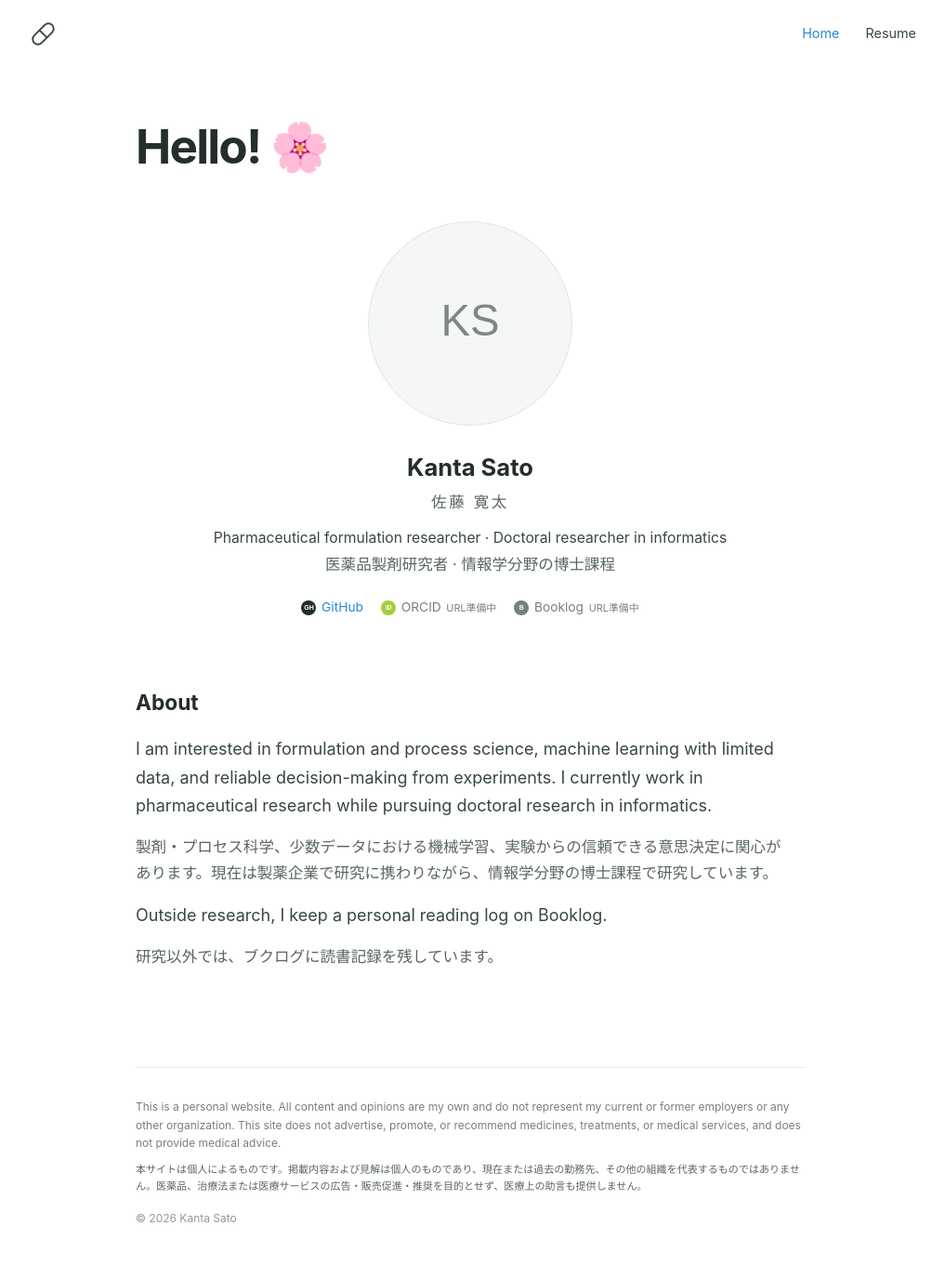
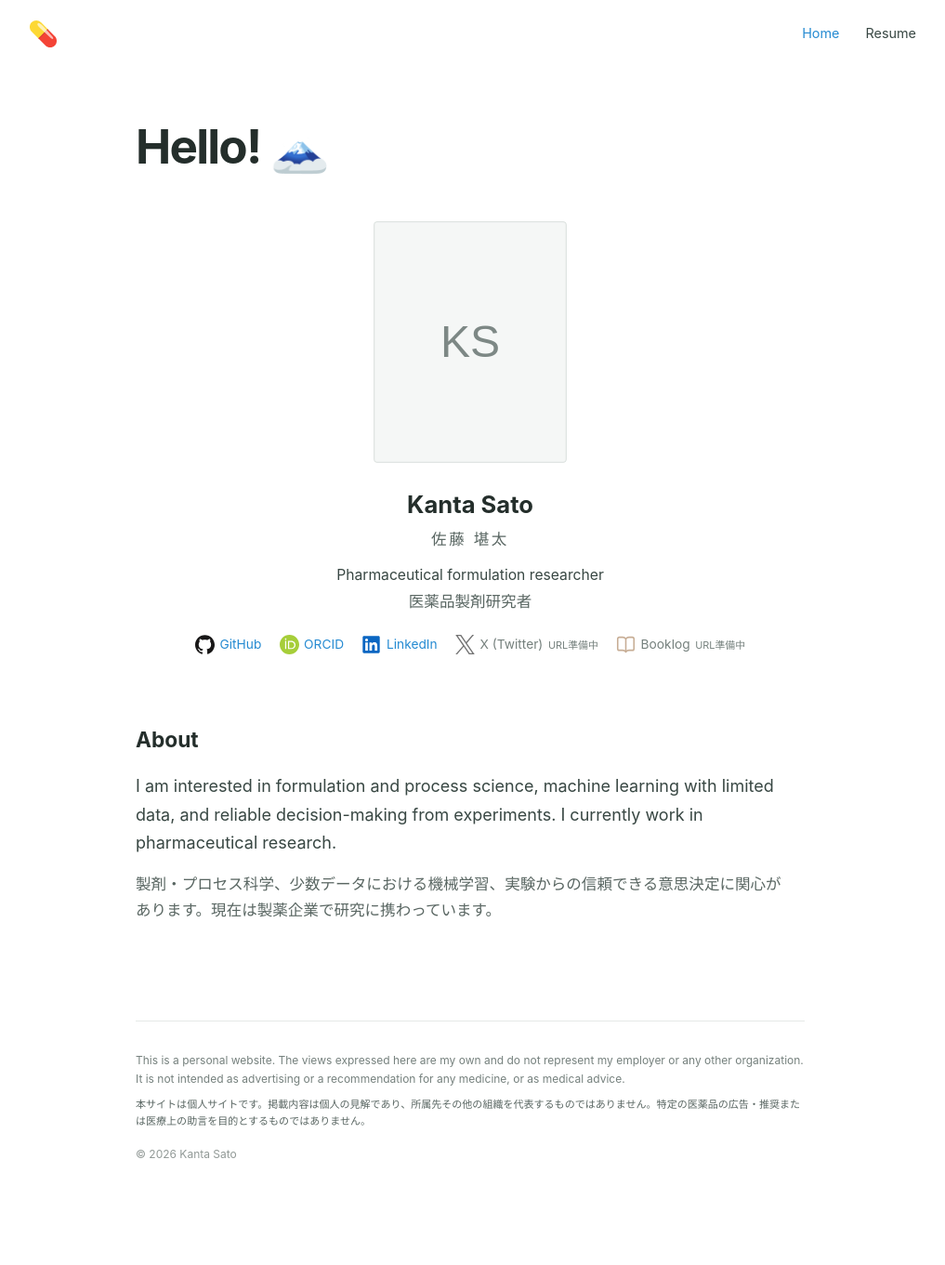
Before and after one commit to kanta-s/kanta-s.github.io, a Jekyll site: the page built from index.html, in a window 1280 px wide. Shown: the whole page at 93% size, without its empty margins (134-1151 px from the left). Built offline with Jekyll 4.4.1, drawn with Linux system fonts in a browser that asks for light colours; after the commit the page ends 1291 px from its top, so only the background shows below that.

Commit message:
Update profile details and social icons

```diff
--- a/_config.yml
+++ b/_config.yml
@@ -1,5 +1,5 @@
 title: Kanta Sato
-description: The personal website of Kanta Sato, a pharmaceutical formulation researcher and doctoral researcher in informatics.
+description: The personal website of Kanta Sato, a pharmaceutical formulation researcher.
 lang: en
 url: "https://kanta-s.github.io"
 baseurl: ""
@@ -7,10 +7,13 @@ permalink: pretty
 
 profile:
   github: "https://github.com/kanta-s"
-  orcid:
+  orcid: "https://orcid.org/0009-0006-1069-4191"
+  linkedin: "https://jp.linkedin.com/in/kanta-sato-5b7b64196"
+  twitter:
   booklog:
 
 exclude:
   - README.md
+  - THIRD_PARTY_NOTICES.md
   - Gemfile
   - Gemfile.lock
--- a/_layouts/default.html
+++ b/_layouts/default.html
@@ -27,8 +27,8 @@
 
       <footer class="site-footer">
         <div class="footer-inner">
-          <p>This is a personal website. All content and opinions are my own and do not represent my current or former employers or any other organization. This site does not advertise, promote, or recommend medicines, treatments, or medical services, and does not provide medical advice.</p>
-          <p lang="ja">本サイトは個人によるものです。掲載内容および見解は個人のものであり、現在または過去の勤務先、その他の組織を代表するものではありません。医薬品、治療法または医療サービスの広告・販売促進・推奨を目的とせず、医療上の助言も提供しません。</p>
+          <p>This is a personal website. The views expressed here are my own and do not represent my employer or any other organization. It is not intended as advertising or a recommendation for any medicine, or as medical advice.</p>
+          <p lang="ja">本サイトは個人サイトです。掲載内容は個人の見解であり、所属先その他の組織を代表するものではありません。特定の医薬品の広告・推奨または医療上の助言を目的とするものではありません。</p>
           <p class="copyright">© {{ 'now' | date: '%Y' }} Kanta Sato</p>
         </div>
       </footer>
--- a/assets/css/style.scss
+++ b/assets/css/style.scss
@@ -1,17 +1,17 @@
 ---
 ---
-:root{--ink:#384743;--heading:#242e2b;--muted:#75807d;--line:#e5e9e7;--link:#268bd2;--orcid:#a6ce39}
+:root{--ink:#384743;--heading:#242e2b;--muted:#75807d;--line:#e5e9e7;--link:#268bd2}
 *{box-sizing:border-box}
 html{background:#fff;color:var(--ink);scroll-behavior:smooth}
 body{min-height:100vh;margin:0;background:#fff;color:var(--ink);font-family:"PT Sans",-apple-system,BlinkMacSystemFont,"Segoe UI","Yu Gothic","Hiragino Kaku Gothic ProN",Arial,sans-serif;font-size:18px;line-height:1.68;text-rendering:optimizeLegibility}
 a{color:var(--link)}a:focus-visible{outline:2px solid var(--link);outline-offset:4px}
 .site-shell{min-height:100vh;display:flex;flex-direction:column}.site-header{background:#fff}
 .header-inner{width:min(90%,960px);min-height:72px;margin-inline:auto;display:flex;align-items:center;justify-content:space-between;gap:2rem}
-.brand-mark{width:40px;height:40px;display:inline-grid;place-items:center;text-decoration:none}.brand-mark img{width:27px;height:27px;display:block}
+.brand-mark{width:40px;height:40px;display:inline-grid;place-items:center;text-decoration:none}.brand-mark img{width:31px;height:31px;display:block}
 .main-nav{display:flex;gap:1.75rem;font-size:.9rem}.main-nav a{padding:.35rem 0;color:var(--ink);text-decoration:none}.main-nav a:hover,.main-nav a[aria-current=page]{color:var(--link)}
 .page-frame{width:min(88%,720px);margin-inline:auto;flex:1;padding:3.5rem 0 5.5rem}h1,h2,h3,dt{color:var(--heading)}h1{margin:0 0 3.2rem;font-size:clamp(2.25rem,7vw,3.2rem);font-weight:700;letter-spacing:-.035em;line-height:1.15}h2{margin:0 0 1rem;font-size:1.42rem;font-weight:700}p{margin:0 0 1rem}p[lang=ja],dd[lang=ja]{color:#596662;font-size:.92em}
-.profile-intro{text-align:center}.portrait{width:clamp(168px,28vw,220px);aspect-ratio:1;margin:0 auto 1.5rem;display:block;border-radius:50%}.profile-intro h2{margin-bottom:0;font-size:1.6rem}.name-japanese{margin:.1rem 0 .75rem;color:var(--muted);font-size:.82rem;letter-spacing:.16em}.role-line{margin:0;font-size:.98rem}.role-line-ja{margin-top:.05rem;color:var(--muted);font-size:.84rem}
-.profile-links{margin:1.3rem 0 0;display:flex;justify-content:center;flex-wrap:wrap;gap:.55rem 1.2rem;font-size:.86rem}.profile-links a,.profile-link{display:inline-flex;align-items:center;gap:.35rem;text-decoration:none}.profile-links b{width:1rem;height:1rem;display:inline-grid;place-items:center;flex:0 0 auto;border-radius:50%;color:#fff;font-family:Arial,sans-serif;font-size:.44rem;line-height:1}.github-mark{background:var(--heading)}.orcid-mark{background:var(--orcid);letter-spacing:-.06em}.book-mark{background:var(--muted)}.is-pending{color:var(--muted)}.profile-links small{font-size:.68rem;font-weight:400}
+.profile-intro{text-align:center}.portrait{width:clamp(160px,27vw,208px);aspect-ratio:4/5;margin:0 auto 1.5rem;display:block;border-radius:4px;object-fit:cover}.profile-intro h2{margin-bottom:0;font-size:1.6rem}.name-japanese{margin:.1rem 0 .75rem;color:var(--muted);font-size:.82rem;letter-spacing:.16em}.role-line{margin:0;font-size:.98rem}.role-line-ja{margin-top:.05rem;color:var(--muted);font-size:.84rem}
+.profile-links{margin:1.3rem 0 0;display:flex;justify-content:center;flex-wrap:wrap;gap:.55rem 1.2rem;font-size:.86rem}.profile-links a,.profile-link{display:inline-flex;align-items:center;gap:.35rem;text-decoration:none}.profile-links img{width:21px;height:21px;display:block;flex:0 0 auto}.is-pending{color:var(--muted)}.is-pending img{opacity:.55}.profile-links small{font-size:.68rem;font-weight:400}
 .about-section,.resume-section{margin-top:4.5rem}.about-section p,.resume-section>p{max-width:68ch}.resume-page h1{margin-bottom:0}.page-subtitle{margin:.15rem 0 3.5rem;color:var(--muted)}.resume-list{margin:0}.resume-list>div+div{margin-top:1.7rem}.resume-list dt{font-weight:700}.resume-list dd{margin:.15rem 0 0}.plain-list{margin:0;padding-left:1.2rem}.plain-list li+li{margin-top:.35rem}.japanese-note{margin-top:.8rem}
 .site-footer{margin-top:auto}.footer-inner{width:min(88%,720px);margin-inline:auto;padding:2rem 0 2.5rem;border-top:1px solid var(--line);color:var(--muted);font-size:.75rem;line-height:1.65}.footer-inner p{margin-bottom:.55rem}.footer-inner .copyright{margin:1rem 0 0;color:#919996}
 @media(max-width:600px){body{font-size:17px}.header-inner{min-height:64px}.main-nav{gap:1.15rem}.page-frame{padding-top:2.6rem}h1{margin-bottom:2.5rem}.about-section,.resume-section{margin-top:3.5rem}}
--- a/index.html
+++ b/index.html
@@ -1,38 +1,38 @@
 ---
 layout: default
 nav: home
-description: The personal website of Kanta Sato, a pharmaceutical formulation researcher and doctoral researcher in informatics.
+description: The personal website of Kanta Sato, a pharmaceutical formulation researcher.
 ---
 <main class="page-frame home-page">
-  <h1>Hello! <span aria-hidden="true">🌸</span></h1>
+  <h1>Hello! <span aria-hidden="true">🗻</span></h1>
 
   <section class="profile-intro" aria-labelledby="profile-name">
     <img class="portrait" src="{{ '/assets/img/profile-placeholder.svg' | relative_url }}" alt="Profile photo placeholder for Kanta Sato">
     <h2 id="profile-name">Kanta Sato</h2>
-    <p class="name-japanese" lang="ja">佐藤 寛太</p>
-    <p class="role-line">Pharmaceutical formulation researcher · Doctoral researcher in informatics</p>
-    <p class="role-line role-line-ja" lang="ja">医薬品製剤研究者 · 情報学分野の博士課程</p>
+    <p class="name-japanese" lang="ja">佐藤 堪太</p>
+    <p class="role-line">Pharmaceutical formulation researcher</p>
+    <p class="role-line role-line-ja" lang="ja">医薬品製剤研究者</p>
 
     <nav class="profile-links" aria-label="Personal profiles">
-      <a href="{{ site.profile.github }}" rel="me"><b class="github-mark" aria-hidden="true">GH</b><span>GitHub</span></a>
-      {% if site.profile.orcid %}
-        <a href="{{ site.profile.orcid }}" rel="me"><b class="orcid-mark" aria-hidden="true">iD</b><span>ORCID</span></a>
+      <a href="{{ site.profile.github }}" rel="me" aria-label="GitHub profile"><img src="{{ '/assets/img/icons/github.svg' | relative_url }}" alt="" aria-hidden="true"><span>GitHub</span></a>
+      <a href="{{ site.profile.orcid }}" rel="me" aria-label="ORCID profile"><img src="{{ '/assets/img/icons/orcid.svg' | relative_url }}" alt="" aria-hidden="true"><span>ORCID</span></a>
+      <a href="{{ site.profile.linkedin }}" rel="me" aria-label="LinkedIn profile"><img src="{{ '/assets/img/icons/linkedin.svg' | relative_url }}" alt="" aria-hidden="true"><span>LinkedIn</span></a>
+      {% if site.profile.twitter %}
+        <a href="{{ site.profile.twitter }}" rel="me" aria-label="X formerly Twitter profile"><img src="{{ '/assets/img/icons/x.svg' | relative_url }}" alt="" aria-hidden="true"><span>X (Twitter)</span></a>
       {% else %}
-        <span class="profile-link is-pending" aria-label="ORCID URL pending"><b class="orcid-mark" aria-hidden="true">iD</b><span>ORCID</span><small>URL準備中</small></span>
+        <span class="profile-link is-pending" aria-label="X formerly Twitter URL pending"><img src="{{ '/assets/img/icons/x.svg' | relative_url }}" alt="" aria-hidden="true"><span>X (Twitter)</span><small>URL準備中</small></span>
       {% endif %}
       {% if site.profile.booklog %}
-        <a href="{{ site.profile.booklog }}" rel="me"><b class="book-mark" aria-hidden="true">B</b><span>Booklog</span></a>
+        <a href="{{ site.profile.booklog }}" rel="me" aria-label="Booklog profile"><img src="{{ '/assets/img/icons/book-open.svg' | relative_url }}" alt="" aria-hidden="true"><span>Booklog</span></a>
       {% else %}
-        <span class="profile-link is-pending" aria-label="Booklog URL pending"><b class="book-mark" aria-hidden="true">B</b><span>Booklog</span><small>URL準備中</small></span>
+        <span class="profile-link is-pending" aria-label="Booklog URL pending"><img src="{{ '/assets/img/icons/book-open.svg' | relative_url }}" alt="" aria-hidden="true"><span>Booklog</span><small>URL準備中</small></span>
       {% endif %}
     </nav>
   </section>
 
   <section class="about-section" aria-labelledby="about-title">
     <h2 id="about-title">About</h2>
-    <p>I am interested in formulation and process science, machine learning with limited data, and reliable decision-making from experiments. I currently work in pharmaceutical research while pursuing doctoral research in informatics.</p>
-    <p lang="ja">製剤・プロセス科学、少数データにおける機械学習、実験からの信頼できる意思決定に関心があります。現在は製薬企業で研究に携わりながら、情報学分野の博士課程で研究しています。</p>
-    <p>Outside research, I keep a personal reading log on Booklog.</p>
-    <p lang="ja">研究以外では、ブクログに読書記録を残しています。</p>
+    <p>I am interested in formulation and process science, machine learning with limited data, and reliable decision-making from experiments. I currently work in pharmaceutical research.</p>
+    <p lang="ja">製剤・プロセス科学、少数データにおける機械学習、実験からの信頼できる意思決定に関心があります。現在は製薬企業で研究に携わっています。</p>
   </section>
 </main>
```
Also changed, not shown: THIRD_PARTY_NOTICES.md (added, +6 -0 lines), resume/index.html (+2 -7 lines), README.md, assets/img/favicon.svg, assets/img/icons/book-open.svg (added), assets/img/icons/github.svg (added), assets/img/icons/linkedin.svg (added), assets/img/icons/orcid.svg (added), assets/img/icons/x.svg (added), assets/img/profile-placeholder.svg.
